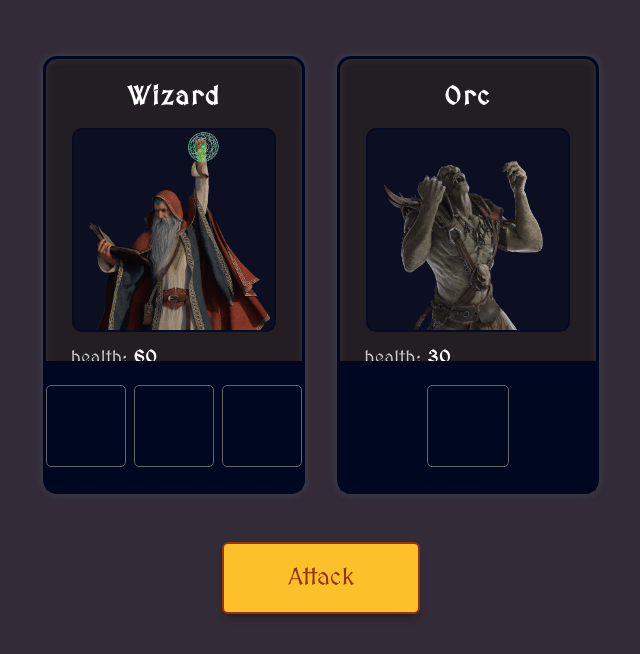
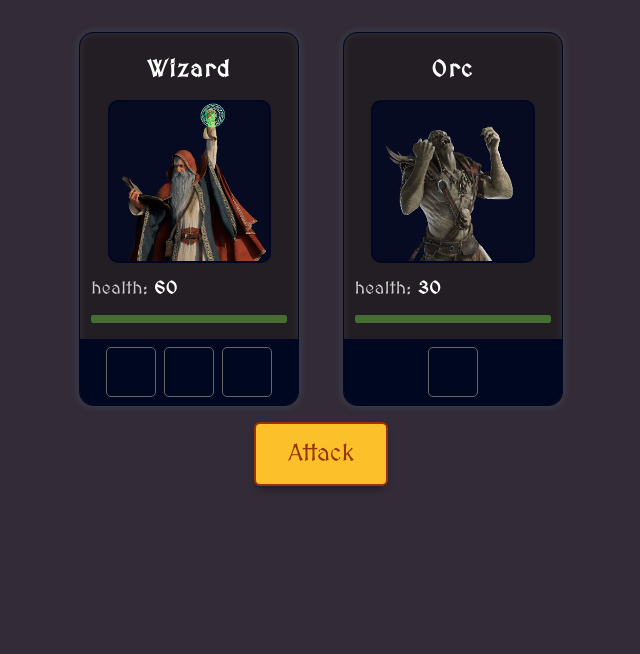
Before and after one commit to Therapychild/rpg-mini-game, a website built with Vite: page index.html in a window 1280 px wide. Shown: the whole page, without its empty margins (319-959 px from the left). Built offline with nearby package versions, Linux system fonts and the light colour scheme.

Commit message:
Updated styles.

```diff
--- a/index.css
+++ b/index.css
@@ -1,38 +1,55 @@
-html, body {
+* {
+    box-sizing: border-box;
+}
+
+body {
     padding: 0;
     margin: 0;
     background: rgb(51,43,55);
     background: radial-gradient(circle, rgba(51,43,55,1) 0%, rgba(51,43,55,1) 100%);
     display: flex;
     flex-direction: column;
-    align-items: center;
     color:#fff;
     font-family: 'MedievalSharp', cursive;
+    width: 100%;
 }
 
 main {
     display:flex;
     flex-direction: column;
     align-items: center;
-    margin-top: .5rem;
+    width: 100%;
+    margin-top: 2rem;
+    gap: 1rem;
 }
 
-@media(min-width:550px){
-   main {
+@media(min-width:550px) {
+    main {
         flex-direction: row;
-        margin:6vh 5vw;
+        flex-wrap: wrap;
         justify-content: center;
-        width:86vw;
-        gap: 2rem;
+        max-width: 550px;
+        margin: 2rem auto;
+    }
+}
+
+#hero,
+#monster {
+    width: 100%;
+    display: flex;
+    align-items: center;
+    justify-content: center;
+}
+
+@media(min-width:550px) {
+    #hero,
+    #monster {
+        width: 45%;
     }
 }
 
 .character-card {
-    height:14rem;
-    margin-top: .5rem;
-    width:94vw;
-    max-width: 230px;
-    padding: 1vh 1vw;
+    width: 220px;
     font-size: 1.6rem;
     color: white;
     border-radius: 14px;
@@ -42,59 +59,49 @@ main {
     border: 0.08rem solid #000721;
     box-shadow: inset 0px 0px 6px 2px rgba(100,100,100,0.2),
                 0px 0px 10px rgba(117,182,214,0.2);
+    /* margin: auto; */
+    display: flex;
+    flex-direction: column;
+    gap: 1rem;
+    padding-top: 1.5rem;
+    align-items: center;
+    justify-content: c;
 }
 
-@media(min-width:550px){
+@media(min-width:550px) {
     .character-card {
-        border: 0.2rem solid #000721;
-        height:26rem;
-        width:37vw;
+        margin: 0;
     }
 }
 
 .name {
-    margin: 1vh 0;
+    margin: 0;
     width:100%;
     letter-spacing: 0.08em;
     font-size: 90%;
 }
 
-@media(min-width:550px){
-    .name {
-    margin: 2vh 0;
-    font-size: 100%;
-}
-}
-
 .avatar {
-    width: 15vh;
+    width: 60%;
     border: 2px solid #000721;
     max-width:100%;
-    opacity: 0.8;
     border-radius: 10px;
     background-color: rgba(0, 7, 33, 0.8);
 }
 
-@media(min-width:550px){
+@media(min-width:550px) {
     .avatar {
-        width: 25vh;
+        width: 75%;
     }
 }
 
 .health {
     font-size:1.1rem;
     font-weight: normal;
-    width:90%;
+    width: 90%;
     text-align: left;
-    margin: 1vh 5%;
     color:#ccc;
     letter-spacing: 0.03em
-}
-
-@media(min-width:550px){
-    .health {
-        margin: 2vh 5%;
-    }
 }
 
 .health b {
@@ -106,7 +113,6 @@ main {
     background: #171217;
     height: 1vh;
     width:90%;
-    margin: 0 5%;
     border-radius: 2px;
 }
 
@@ -122,11 +128,6 @@ main {
 
 .dice-container {
     width:100%;
-    height: 20%;
-    position: absolute;
-    bottom:0;
-    left:0px;
-    right:0;
     background: #000721;
     display: flex;
     justify-content: center;
@@ -134,33 +135,19 @@ main {
     gap: .5rem;
     border-bottom-left-radius: 14px;
     border-bottom-right-radius: 14px;
+    padding: 1vh 0;
 }
 
-@media(min-width:550px){
-    .dice-container {
-        height: 30%;
-        border-bottom-left-radius: 3px;
-        border-bottom-right-radius: 3px;
-    }
-}
-
-.dice, .placeholder-dice{
-    height:5.5vh;
-    width:5.5vh;
+.dice, .placeholder-dice {
+    width: 50px;
+    height: 50px;
     background: #fff;
     border-radius: 5px;
     border:1px solid #666;
     color:#000721;
-    text-align: center;
-    line-height: 6vh;
-}
-
-@media(min-width:550px){
-.dice-container .dice, .dice-container .placeholder-dice{
-    height:10vh;
-    width:10vh;
-    line-height: 10.5vh;
-}
+    display: flex;
+    align-items: center;
+    justify-content: center;
 }
 
 .dice-container .placeholder-dice{
@@ -168,13 +155,11 @@ main {
 }
 
 button {
-    margin-top: .5rem;
     font-family: 'MedievalSharp', cursive;
     background-color: #fcc02a;
     border: 2px solid #963404;
     outline: none;
-    padding-left:5vw;
-    padding-right:5vw;
+    padding: 1rem 2rem;
     text-align: center;
     text-decoration: none;
     display: inline-block;
@@ -182,24 +167,16 @@ button {
     border-radius: 6px;
     cursor: pointer;
     color:#963404;
-    height:9vh;
     box-shadow: 0px 6px 10px -4px rgba(0,0,0,0.4);
 }
 
-@media(min-width:550px){
-    button {
-        margin-top: 0;
-    }
-}
-
-
 button:focus { outline: 0 }
 
-.end-game{
+.end-game {
     margin-top: 25%;
     text-align: center;
 }
 
-.end-emoji{
+.end-emoji {
     font-size: 80px;
 }
--- a/index.html
+++ b/index.html
@@ -1,9 +1,11 @@
 <html>
-    <head><link rel="stylesheet" href="https://cdnjs.cloudflare.com/ajax/libs/normalize/8.0.1/normalize.css">
+    <head>
+        <link rel="stylesheet" href="https://cdnjs.cloudflare.com/ajax/libs/normalize/8.0.1/normalize.css">
         <link rel="preconnect" href="https://fonts.googleapis.com">
         <link rel="preconnect" href="https://fonts.gstatic.com" crossorigin>
         <link href="https://fonts.googleapis.com/css2?family=MedievalSharp&display=swap" rel="stylesheet">
         <link rel="stylesheet" href="index.css">
+        <meta name="viewport" content="width=device-width, initial-scale=1" />
     </head>
     <body>
         <main>
@@ -11,10 +13,8 @@
             </div>
             <div id="monster">
             </div>
-        </main>
-        <section id="actions">
             <button id="attack-button">Attack</button>
-        </section>
+         </main>
         <script type="module" src="/index.js"></script>
     </body>
 </html>
```
